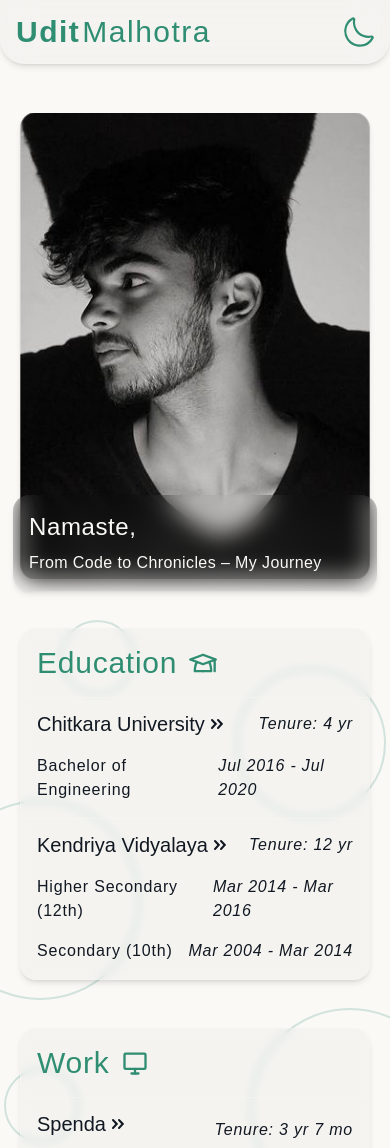
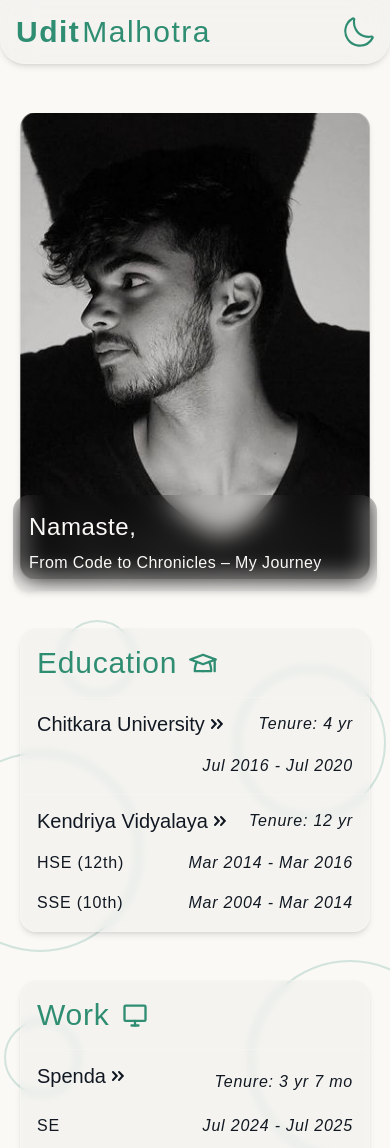
Before and after one commit to uditmalhotraa/udit-portfolio, a React (Vite) app: page / in a window 390 px wide. Shown: the top 1148 px of the page. Built offline with nearby package versions, Linux system fonts and the light colour scheme.

Commit message:
data changes

```diff
--- a/src/data/education.json
+++ b/src/data/education.json
@@ -20,12 +20,14 @@
     "detail": [
       {
         "detailIndex": 1,
-        "certificate": "Higher Secondary (12th)",
+        "shortCertificate": "HSE (12th)",
+        "fullCertificate": "Higher Secondary (12th)",
         "year": "Mar 2014 - Mar 2016"
       },
       {
         "detailIndex": 2,
-        "certificate": "Secondary (10th)",
+        "shortCertificate": "SSE (10th)",
+        "fullCertificate": "Secondary (10th)",
         "year": "Mar 2004 - Mar 2014"
       }
     ]
--- a/src/screens/Landing.jsx
+++ b/src/screens/Landing.jsx
@@ -145,8 +145,11 @@ export const Landing = () => {
                             key={educationDataDetail.detailIndex}
                             className="flex flex-row justify-between items-start w-full mt-4"
                           >
-                            <p className=" font-poppins tracking-wider text-base font-normal text-darkgray dark:text-cream mr-3">
-                              {educationDataDetail?.certificate}
+                            <p className=" block md:hidden font-poppins tracking-wider text-base font-normal text-darkgray dark:text-cream mr-3">
+                              {educationDataDetail?.shortCertificate}
+                            </p>
+                            <p className=" md:block hidden font-poppins tracking-wider text-base font-normal text-darkgray dark:text-cream mr-3">
+                              {educationDataDetail?.fullCertificate}
                             </p>
                             <p className=" font-poppins tracking-wider text-base font-normal text-darkgray dark:text-cream italic">
                               {educationDataDetail?.year}
```
